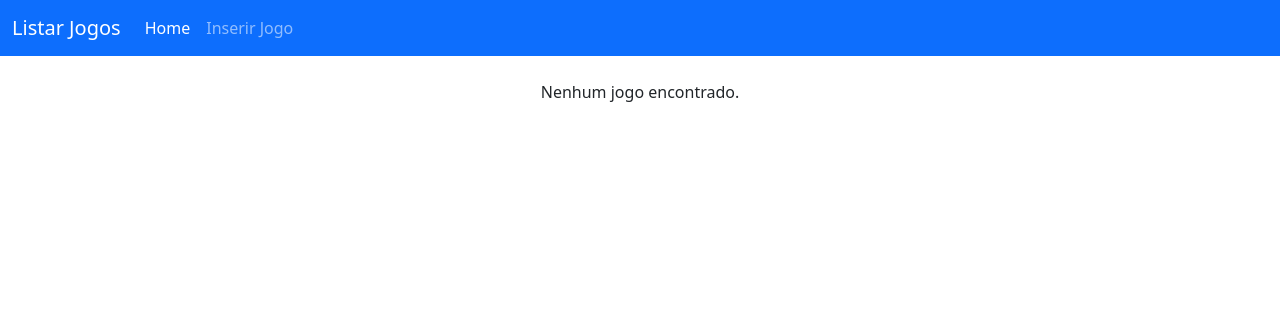
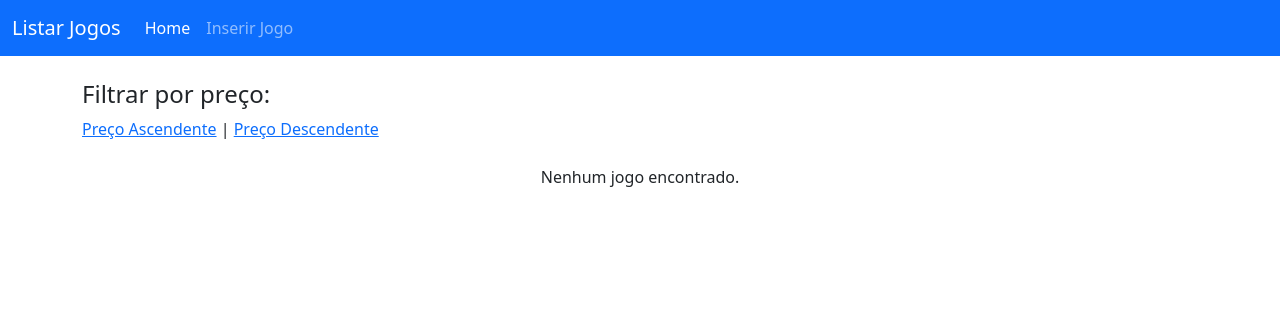
Before and after one commit to JoaoPedroAM/Projeto_C216, a Flask app: page /listar in a window 1280 px wide. Shown: the top 316 px of the page. Run offline with Flask 3, Linux system fonts and the light colour scheme; data that the repository does not hold is empty.

Commit message:
Feature: Price filter

```diff
--- a/frontend/app.py
+++ b/frontend/app.py
@@ -45,8 +45,20 @@ def inserir_jogo():
 # Rota para listar todos os jogos
 @app.route('/listar', methods=['GET'])
 def listar_jogos():
+    # Obter o parâmetro de consulta 'sort' da URL
+    sort_order = request.args.get('sort')
+
+    # Realizar a requisição à API para obter a lista de jogos
     response = requests.get(f'{API_BASE_URL}/listar')
     jogos = response.json()
+
+    # Verificar se o parâmetro 'sort' foi passado e aplicar a ordenação se necessário
+    if sort_order == 'asc':
+        jogos = sorted(jogos, key=lambda jogo: jogo['valor'])
+    elif sort_order == 'desc':
+        jogos = sorted(jogos, key=lambda jogo: jogo['valor'], reverse=True)
+
+    # Renderizar o template com a lista de jogos ordenada
     return render_template('listar.html', jogos=jogos)
 
 # Rota para exibir o formulário de edição de jogo
--- a/frontend/templates/listar.html
+++ b/frontend/templates/listar.html
@@ -10,9 +10,9 @@
             border: 1px solid #000000;
             box-shadow: 0 4px 8px rgba(0, 0, 0, 0.1);
         }
-        /* Adicione a cor diferente para os jogos zerados */
-        .card-custom.zerado {
-            background-color: #44ad7b; /* Vermelho claro */
+        /* Estilo para jogos zerados */
+        .zerado {
+            background-color: #f8d7da; /* Vermelho claro */
         }
     </style>
 </head>
@@ -34,13 +34,22 @@
 
     <script src="https://cdn.jsdelivr.net/npm/bootstrap@5.3.3/dist/js/bootstrap.bundle.min.js" integrity="sha384-YvpcrYf0tY3lHB60NNkmXc5s9fDVZLESaAA55NDzOxhy9GkcIdslK1eN7N6jIeHz" crossorigin="anonymous"></script>
 
+    <div class="container mt-4">
+        <div class="row">
+            <div class="col-md-12">
+                <h4>Filtrar por preço:</h4>
+                <a href="/listar?sort=asc">Preço Ascendente</a> |
+                <a href="/listar?sort=desc">Preço Descendente</a>
+            </div>
+        </div>
+    </div>
+
     {% if jogos %}
     <div class="container mt-4">
         <div class="row">
             {% for jogo in jogos %}
             <div class="col-md-4 mb-4">
-                <!-- Adicione a classe 'zerado' ao elemento caso o jogo tenha sido zerado -->
-                <div class="card card-custom h-100 {% if jogo.zerado %} zerado {% endif %}">
+                <div class="card card-custom h-100 {% if jogo.zerado %}zerado{% endif %}">
                     <div class="card-body">
                         <h5 class="card-title">{{ jogo.nome }}</h5>
                         <p class="card-text">
```
